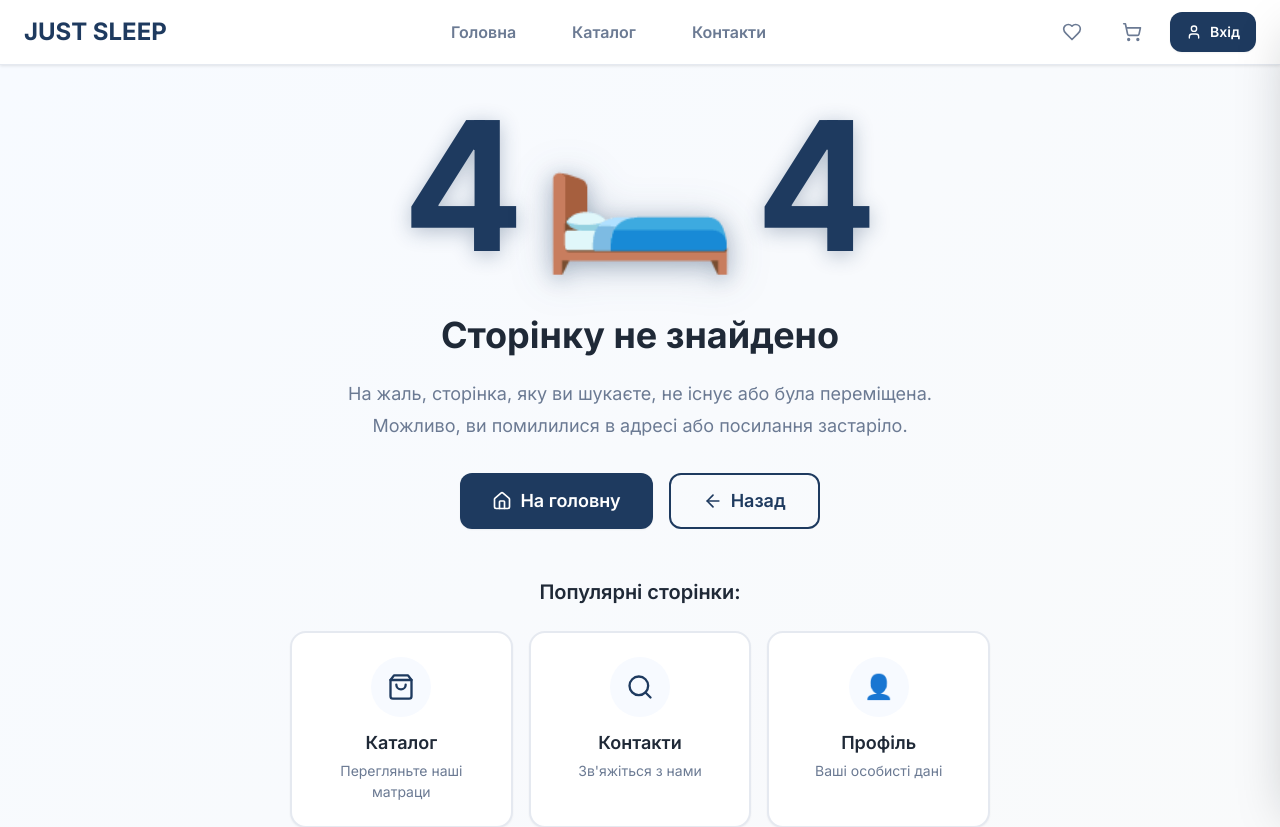
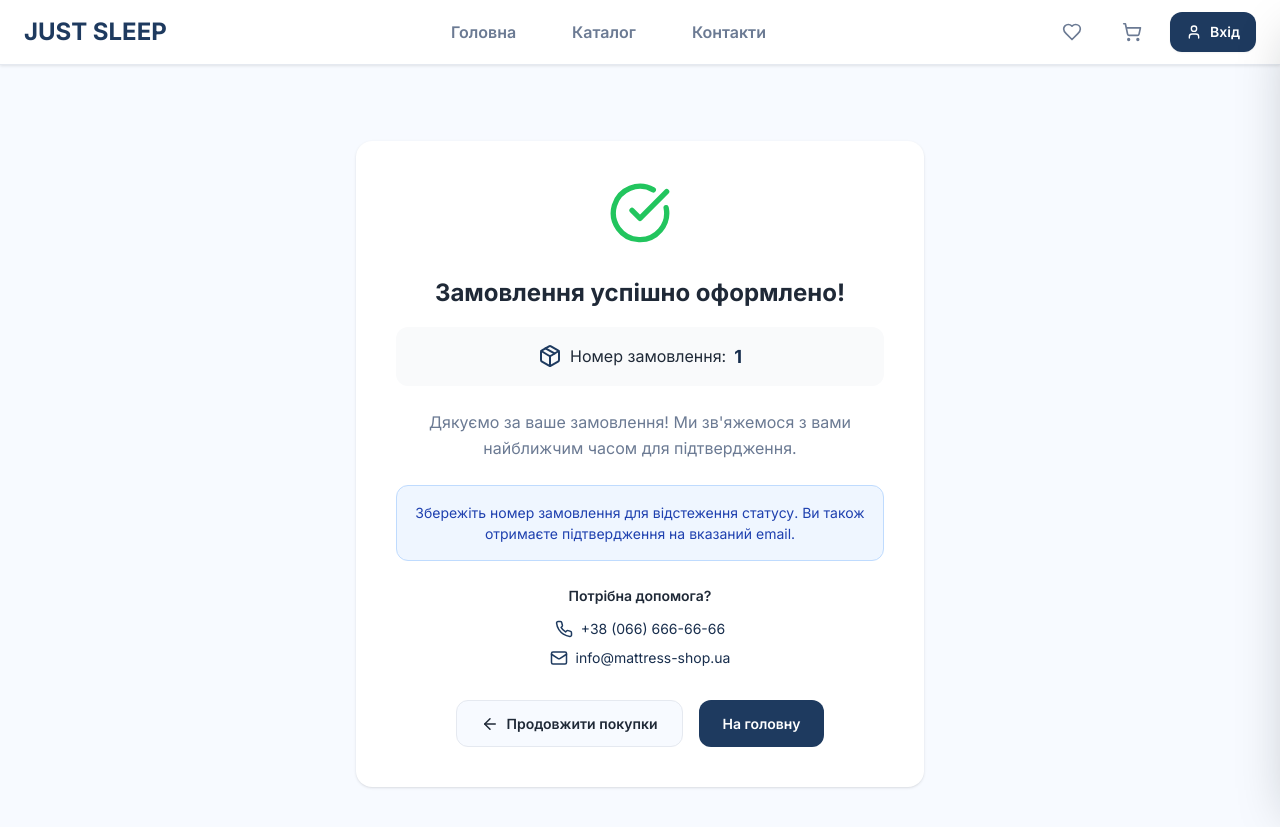
Before and after one commit to Greenfield-Taster/mattress-shop, a React (Vite) app: page /order-success/1 in a window 1280 px wide. Shown: the top 827 px of the page. Built offline with nearby package versions, Linux system fonts and the light colour scheme; no server answers.

Commit message:
Add order success page

```diff
--- a/src/App.jsx
+++ b/src/App.jsx
@@ -13,6 +13,7 @@ import Product from "./pages/Product";
 import Contacts from "./pages/Contacts";
 import Profile from "./pages/Profile";
 import Checkout from "./pages/Checkout";
+import OrderSuccess from "./pages/OrderSuccess";
 import Wishlist from "./pages/Wishlist";
 import NotFound from "./pages/NotFound";
 
@@ -37,6 +38,7 @@ function App() {
                   <Route path="/contacts" element={<Contacts />} />
                   <Route path="/profile" element={<Profile />} />
                   <Route path="/checkout" element={<Checkout />} />
+                  <Route path="/order-success/:orderNumber" element={<OrderSuccess />} />
                   <Route path="/wishlist" element={<Wishlist />} />
                   <Route path="*" element={<NotFound />} />
                 </Routes>
--- /dev/null
+++ b/src/pages/OrderSuccess.jsx
@@ -0,0 +1,99 @@
+import { useEffect, useState } from "react";
+import { useParams, Link } from "react-router-dom";
+import { CheckCircle, Package, Phone, Mail, ArrowLeft } from "lucide-react";
+import "../styles/pages/_order-success.scss";
+
+const OrderSuccess = () => {
+  const { orderNumber } = useParams();
+  const [order, setOrder] = useState(null);
+
+  useEffect(() => {
+    // Отримуємо дані замовлення з localStorage
+    const lastOrder = localStorage.getItem("lastOrder");
+    if (lastOrder) {
+      setOrder(JSON.parse(lastOrder));
+    }
+  }, []);
+
+  return (
+    <div className="order-success">
+      <div className="order-success__container">
+        <div className="order-success__card">
+          <div className="order-success__icon">
+            <CheckCircle size={64} />
+          </div>
+
+          <h1 className="order-success__title">Замовлення успішно оформлено!</h1>
+
+          <div className="order-success__order-number">
+            <Package size={24} />
+            <span>Номер замовлення:</span>
+            <strong>{orderNumber || order?.order_number}</strong>
+          </div>
+
+          <p className="order-success__message">
+            Дякуємо за ваше замовлення! Ми зв'яжемося з вами найближчим часом для
+            підтвердження.
+          </p>
+
+          {order && (
+            <div className="order-success__details">
+              <h3>Деталі замовлення:</h3>
+              <div className="order-success__detail-row">
+                <span>Статус:</span>
+                <span className="order-success__status">Очікує обробки</span>
+              </div>
+              <div className="order-success__detail-row">
+                <span>Сума:</span>
+                <strong>{order.total} ₴</strong>
+              </div>
+              <div className="order-success__detail-row">
+                <span>Дата:</span>
+                <span>
+                  {new Date(order.created_at).toLocaleDateString("uk-UA", {
+                    day: "numeric",
+                    month: "long",
+                    year: "numeric",
+                    hour: "2-digit",
+                    minute: "2-digit",
+                  })}
+                </span>
+              </div>
+            </div>
+          )}
+
+          <div className="order-success__info">
+            <p>
+              Збережіть номер замовлення для відстеження статусу. Ви також
+              отримаєте підтвердження на вказаний email.
+            </p>
+          </div>
+
+          <div className="order-success__contact">
+            <h3>Потрібна допомога?</h3>
+            <div className="order-success__contact-row">
+              <Phone size={18} />
+              <a href="tel:+380666666666">+38 (066) 666-66-66</a>
+            </div>
+            <div className="order-success__contact-row">
+              <Mail size={18} />
+              <a href="mailto:info@mattress-shop.ua">info@mattress-shop.ua</a>
+            </div>
+          </div>
+
+          <div className="order-success__actions">
+            <Link to="/catalog" className="order-success__btn order-success__btn--secondary">
+              <ArrowLeft size={18} />
+              Продовжити покупки
+            </Link>
+            <Link to="/" className="order-success__btn order-success__btn--primary">
+              На головну
+            </Link>
+          </div>
+        </div>
+      </div>
+    </div>
+  );
+};
+
+export default OrderSuccess;
--- /dev/null
+++ b/src/styles/pages/_order-success.scss
@@ -0,0 +1,211 @@
+@use "../variables" as v;
+
+.order-success {
+  background: v.$color-background;
+  min-height: 100vh;
+  padding: v.$spacing-12 0;
+  display: flex;
+  align-items: center;
+  justify-content: center;
+
+  @media (max-width: v.$breakpoint-sm) {
+    padding: v.$spacing-6 0;
+  }
+
+  &__container {
+    max-width: 600px;
+    width: 100%;
+    padding: 0 v.$spacing-4;
+  }
+
+  &__card {
+    background: v.$neutral-0;
+    border-radius: v.$radius-card;
+    box-shadow: v.$shadow-card;
+    padding: v.$spacing-10;
+    text-align: center;
+
+    @media (max-width: v.$breakpoint-sm) {
+      padding: v.$spacing-6;
+    }
+  }
+
+  &__icon {
+    color: #22c55e;
+    margin-bottom: v.$spacing-6;
+
+    svg {
+      width: 64px;
+      height: 64px;
+    }
+  }
+
+  &__title {
+    font-size: v.$font-size-2xl;
+    font-weight: v.$font-weight-bold;
+    color: v.$color-text-primary;
+    margin-bottom: v.$spacing-4;
+
+    @media (max-width: v.$breakpoint-sm) {
+      font-size: v.$font-size-xl;
+    }
+  }
+
+  &__order-number {
+    display: flex;
+    align-items: center;
+    justify-content: center;
+    gap: v.$spacing-2;
+    background: v.$neutral-50;
+    padding: v.$spacing-4;
+    border-radius: v.$radius-md;
+    margin-bottom: v.$spacing-6;
+    font-size: v.$font-size-base;
+
+    svg {
+      color: v.$brand-primary-500;
+    }
+
+    strong {
+      color: v.$brand-primary-600;
+      font-size: v.$font-size-lg;
+    }
+
+    @media (max-width: v.$breakpoint-sm) {
+      flex-wrap: wrap;
+    }
+  }
+
+  &__message {
+    color: v.$color-text-secondary;
+    font-size: v.$font-size-base;
+    line-height: 1.6;
+    margin-bottom: v.$spacing-6;
+  }
+
+  &__details {
+    background: v.$neutral-50;
+    border-radius: v.$radius-md;
+    padding: v.$spacing-4;
+    margin-bottom: v.$spacing-6;
+    text-align: left;
+
+    h3 {
+      font-size: v.$font-size-sm;
+      font-weight: v.$font-weight-semibold;
+      color: v.$color-text-primary;
+      margin-bottom: v.$spacing-3;
+    }
+  }
+
+  &__detail-row {
+    display: flex;
+    justify-content: space-between;
+    padding: v.$spacing-2 0;
+    border-bottom: 1px solid v.$neutral-200;
+    font-size: v.$font-size-sm;
+
+    &:last-child {
+      border-bottom: none;
+    }
+  }
+
+  &__status {
+    background: #fef3c7;
+    color: #d97706;
+    padding: v.$spacing-1 v.$spacing-2;
+    border-radius: v.$radius-sm;
+    font-size: v.$font-size-xs;
+    font-weight: v.$font-weight-medium;
+  }
+
+  &__info {
+    background: #eff6ff;
+    border: 1px solid #bfdbfe;
+    border-radius: v.$radius-md;
+    padding: v.$spacing-4;
+    margin-bottom: v.$spacing-6;
+
+    p {
+      color: #1e40af;
+      font-size: v.$font-size-sm;
+      margin: 0;
+    }
+  }
+
+  &__contact {
+    margin-bottom: v.$spacing-8;
+
+    h3 {
+      font-size: v.$font-size-sm;
+      font-weight: v.$font-weight-semibold;
+      color: v.$color-text-primary;
+      margin-bottom: v.$spacing-3;
+    }
+  }
+
+  &__contact-row {
+    display: flex;
+    align-items: center;
+    justify-content: center;
+    gap: v.$spacing-2;
+    margin-bottom: v.$spacing-2;
+
+    svg {
+      color: v.$brand-primary-500;
+    }
+
+    a {
+      color: v.$brand-primary-600;
+      text-decoration: none;
+      font-size: v.$font-size-sm;
+
+      &:hover {
+        text-decoration: underline;
+      }
+    }
+  }
+
+  &__actions {
+    display: flex;
+    gap: v.$spacing-4;
+    justify-content: center;
+
+    @media (max-width: v.$breakpoint-sm) {
+      flex-direction: column;
+    }
+  }
+
+  &__btn {
+    display: inline-flex;
+    align-items: center;
+    justify-content: center;
+    gap: v.$spacing-2;
+    padding: v.$spacing-3 v.$spacing-6;
+    border-radius: v.$radius-button;
+    font-size: v.$font-size-sm;
+    font-weight: v.$font-weight-semibold;
+    text-decoration: none;
+    transition: v.$transition-button;
+    cursor: pointer;
+
+    &--primary {
+      background: v.$brand-primary-500;
+      color: v.$neutral-0;
+
+      &:hover {
+        background: v.$brand-primary-600;
+      }
+    }
+
+    &--secondary {
+      background: v.$neutral-100;
+      color: v.$color-text-primary;
+      border: 1px solid v.$neutral-200;
+
+      &:hover {
+        background: v.$neutral-200;
+      }
+    }
+  }
+}
```
